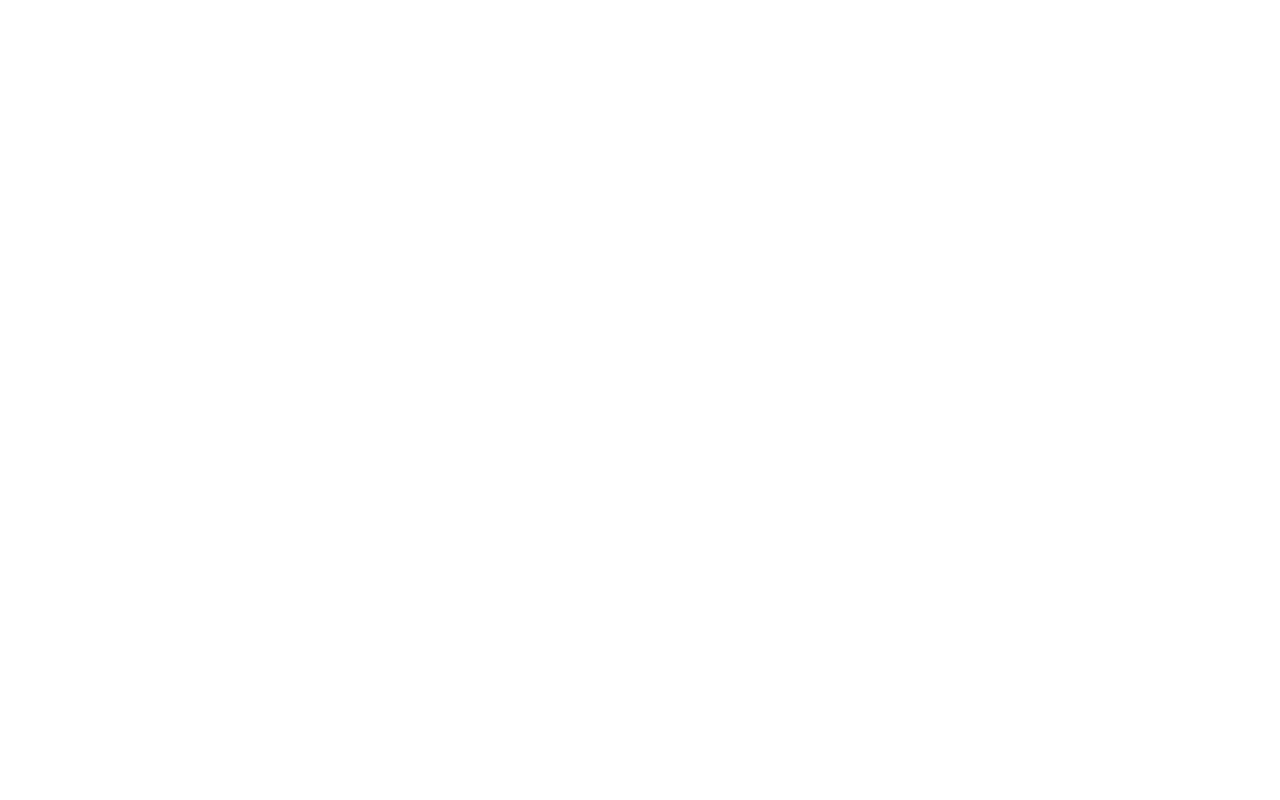
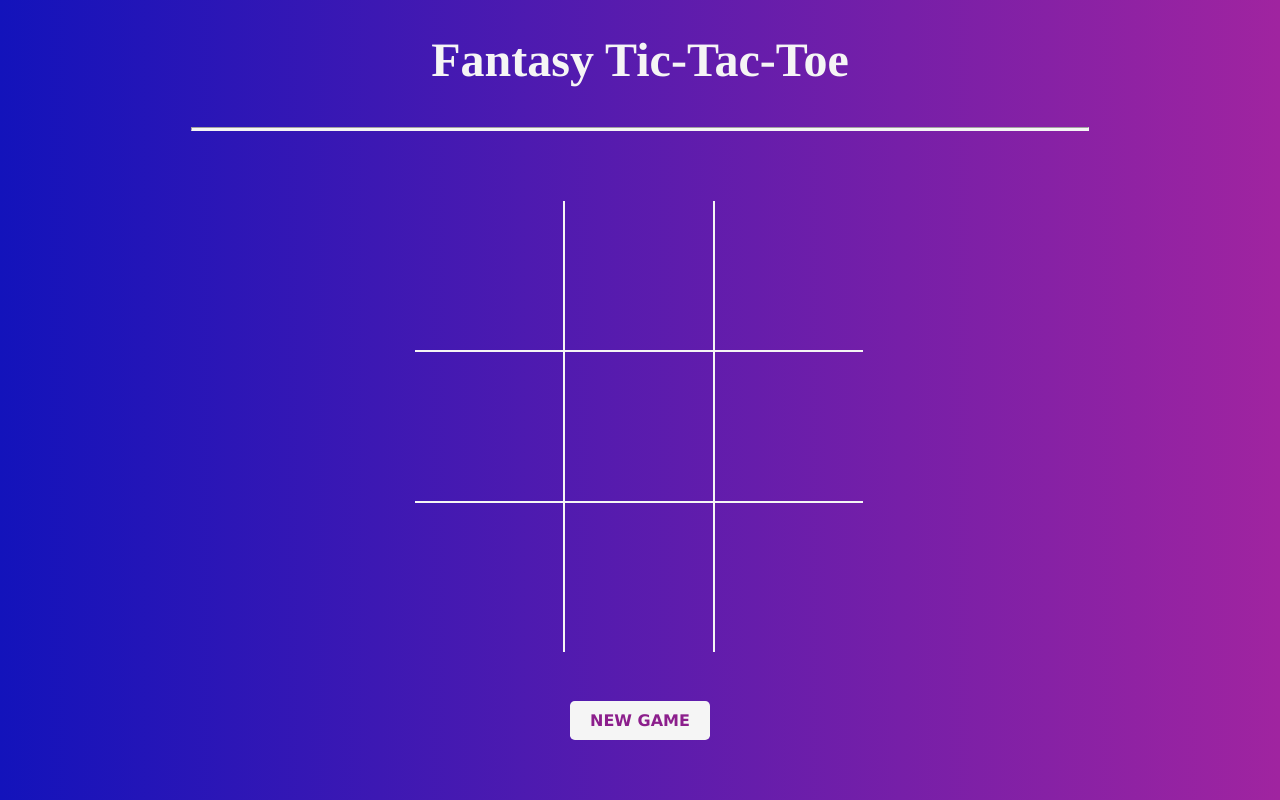
Before and after one commit to catehardy/tic-tac-toe, a plain HTML site: page index.html in a window 1280 px wide. Drawn offline with Linux system fonts and the light colour scheme.

Commit message:
Create basic structure and CSS styling

```diff
--- a/index.html
+++ b/index.html
@@ -8,6 +8,25 @@
     <link rel="stylesheet" href="style.css">
 </head>
 <body>
+    <div id="container">
+        <h1>Fantasy Tic-Tac-Toe</h1>
+        <hr>
+        <div id="board">
+            <div class="square" id="0"></div>
+            <div class="square" id="1"></div>
+            <div class="square" id="2"></div>
+            <div class="square" id="3"></div>
+            <div class="square" id="4"></div>
+            <div class="square" id="5"></div>
+            <div class="square" id="6"></div>
+            <div class="square" id="7"></div>
+            <div class="square" id="8"></div>
+        </div>
+        <div id="display-result">
+            <!-- display result -->
+            <button id="restart-button">NEW GAME</button>
+        </div>
+    </div>
 
 
     <script src="script.js"></script>
--- a/style.css
+++ b/style.css
@@ -0,0 +1,79 @@
+:root {
+    --main-bg-color: whitesmoke;
+}
+
+body {
+    margin: 0;
+    background-image: linear-gradient(to right, rgb(19, 19, 187) , rgb(160, 36, 160));
+    color: var(--main-bg-color);
+}
+
+h1 {
+    font-family: "Papyrus", Times, serif;
+    font-size: 3rem;
+    text-align: center;
+}
+
+hr {
+    height: 1.2px;
+    width: 70%;
+    background-color: var(--main-bg-color);
+    border-color: var(--main-bg-color);
+    margin-bottom: 70px;
+}
+
+#container {
+    display: flex;
+    flex-direction: column;
+    align-items: center;
+}
+
+#board {
+    width: 450px;
+    height: 450px;
+    display: flex;
+    flex-wrap: wrap;
+    margin-bottom: 30px;
+}
+
+.square {
+    justify-content: center;
+    align-items: center;
+    width: 148px;
+    height: 149px;
+    border: 1px solid var(--main-bg-color);
+}
+
+/* remove border for board edges */
+.square:nth-child(1), .square:nth-child(2), .square:nth-child(3) {
+	border-top: none;
+}
+
+.square:nth-child(1), .square:nth-child(4), .square:nth-child(7) {
+	border-left: none;
+}
+
+.square:nth-child(3), .square:nth-child(6), .square:nth-child(9) {
+	border-right: none;
+}
+
+.square:nth-child(7), .square:nth-child(8), .square:nth-child(9) {
+	border-bottom: none;
+}
+
+#restart-button {
+    margin-top: 20px;
+    background-color: var(--main-bg-color);
+    color: rgb(140, 31, 140);
+    padding: 10px 20px;
+    border-radius: 0.3em;
+    border-style: none;
+    font-size: 16px;
+    font-weight: 700;
+    font-family:'Lucida Sans', 'Lucida Sans Regular', 'Lucida Grande', 'Lucida Sans Unicode', Geneva, Verdana, sans-serif;
+    transition: all 0.3s ease-in-out;
+}
+
+#restart-button:hover{
+    transform: scale(1.1);
+}
```
